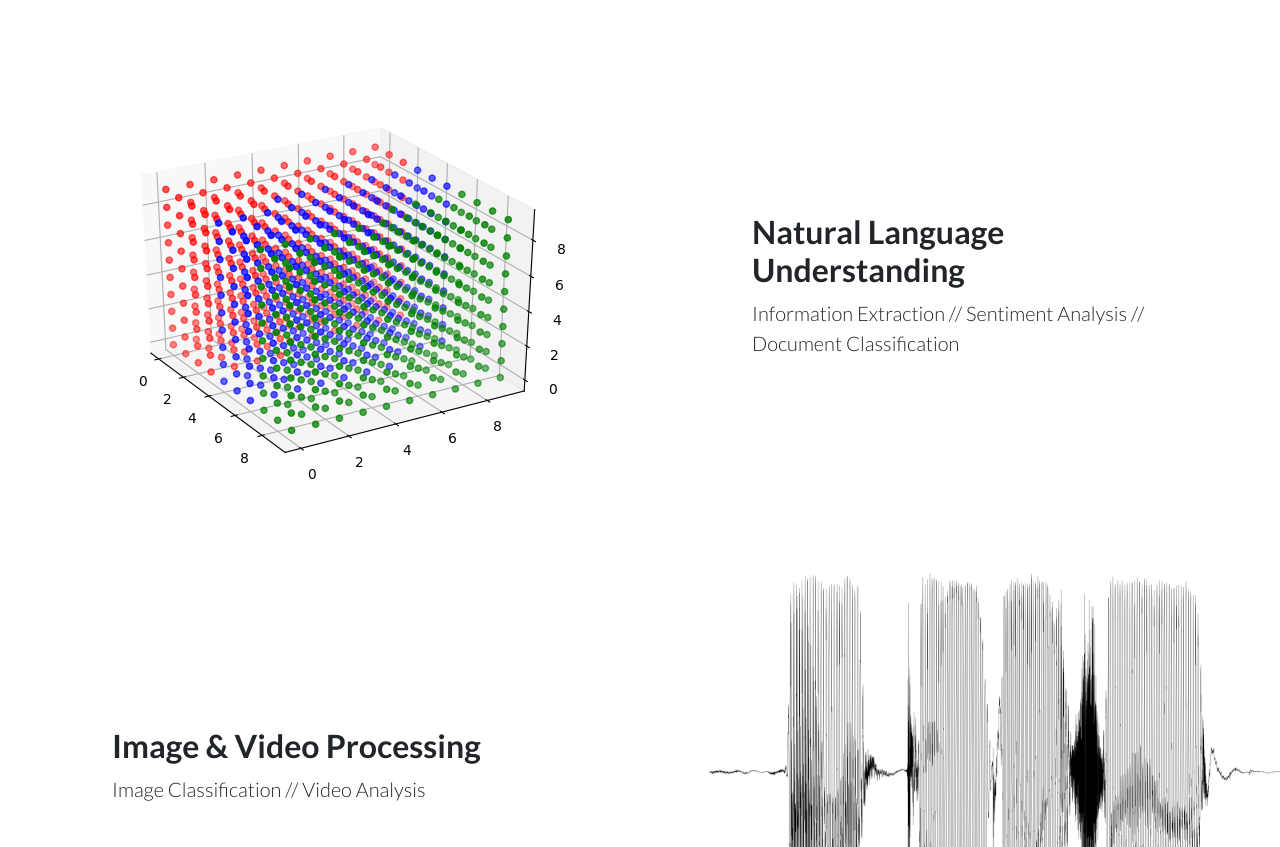
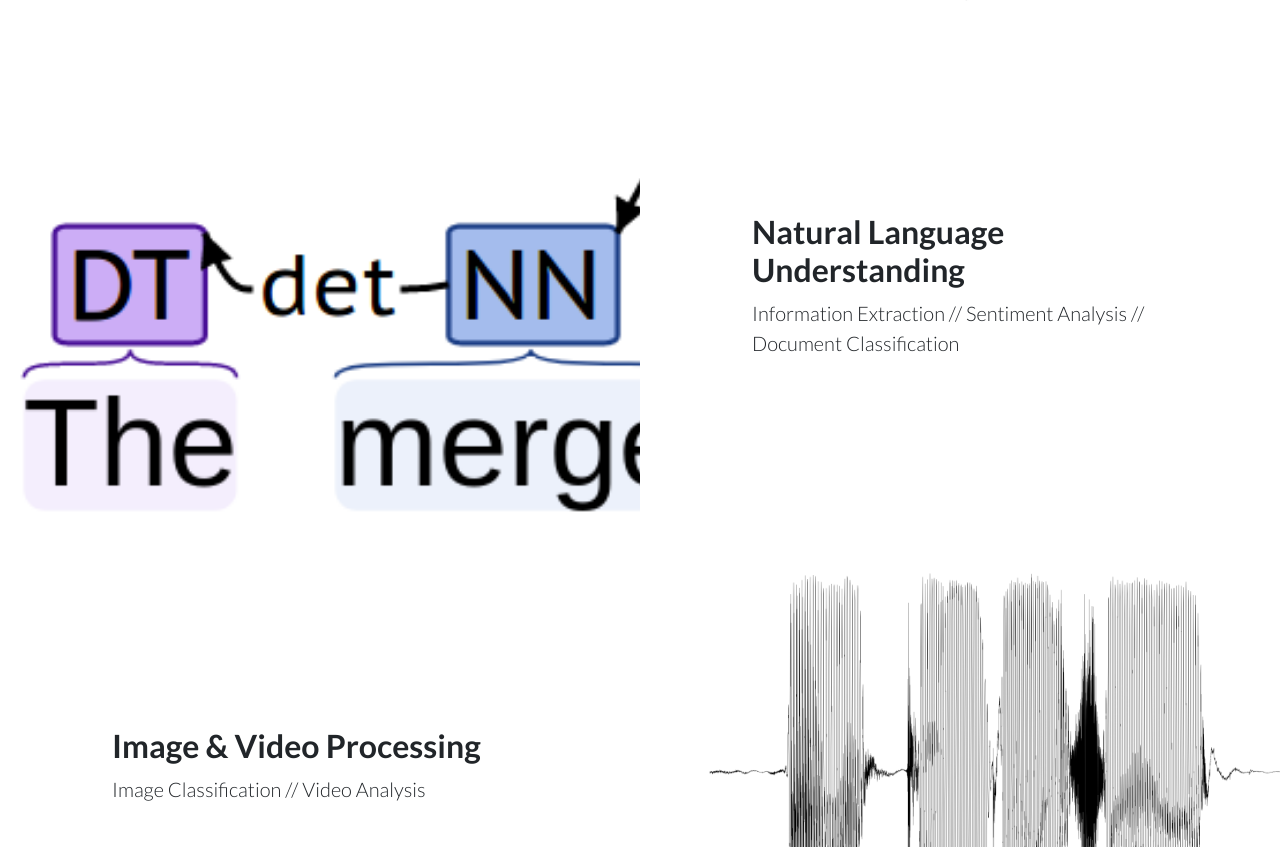
Before and after one commit to meyer-ai/meyer-ai.github.io, a website: page index.html in a window 1280 px wide. Shown: the part 1577-2424 px from the top of the page. Drawn offline with Linux system fonts and the light colour scheme.

Commit message:
added dependency parse

```diff
--- a/css/landing-page.css
+++ b/css/landing-page.css
@@ -46,7 +46,7 @@ header.masthead {
   padding: 3rem; }
 
 .showcase .showcase-img {
-  min-height: 30rem;
+    min-height: 15rem;
   background-size: cover; }
 
 @media (min-width: 768px) {
--- a/index.html
+++ b/index.html
@@ -107,7 +107,7 @@
       </div>
 
       <div class="row no-gutters">
-        <div class="col-lg-6 order-lg-1 text-white showcase-img" style="background-image: url('img/figure_1.png');"></div>
+        <div class="col-lg-6 order-lg-1 text-white showcase-img" style="background-image: url('img/dependency.png');"></div>
         <div class="col-lg-6 order-lg-2 my-auto showcase-text">
           <h2>Natural Language Understanding</h2>
           <p class="lead mb-1">Information Extraction // Sentiment Analysis // Document Classification  </p>
```
Also changed, not shown: _site/css/landing-page.css, _site/img/dependency.png (added), _site/index.html, img/dependency.png (added).
